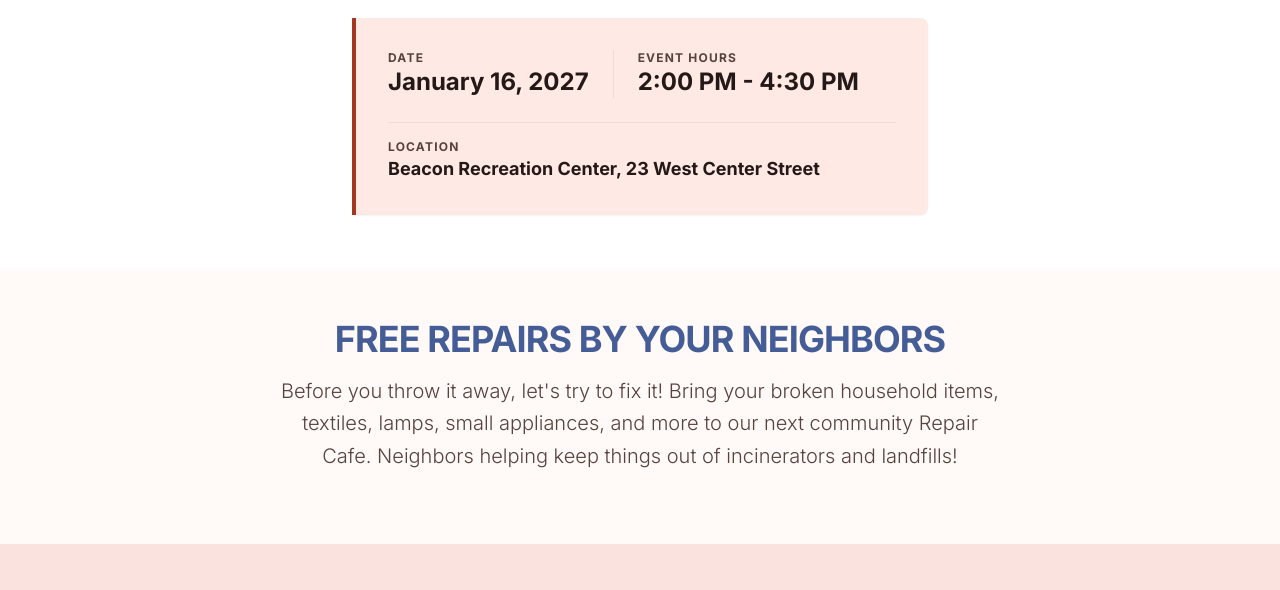
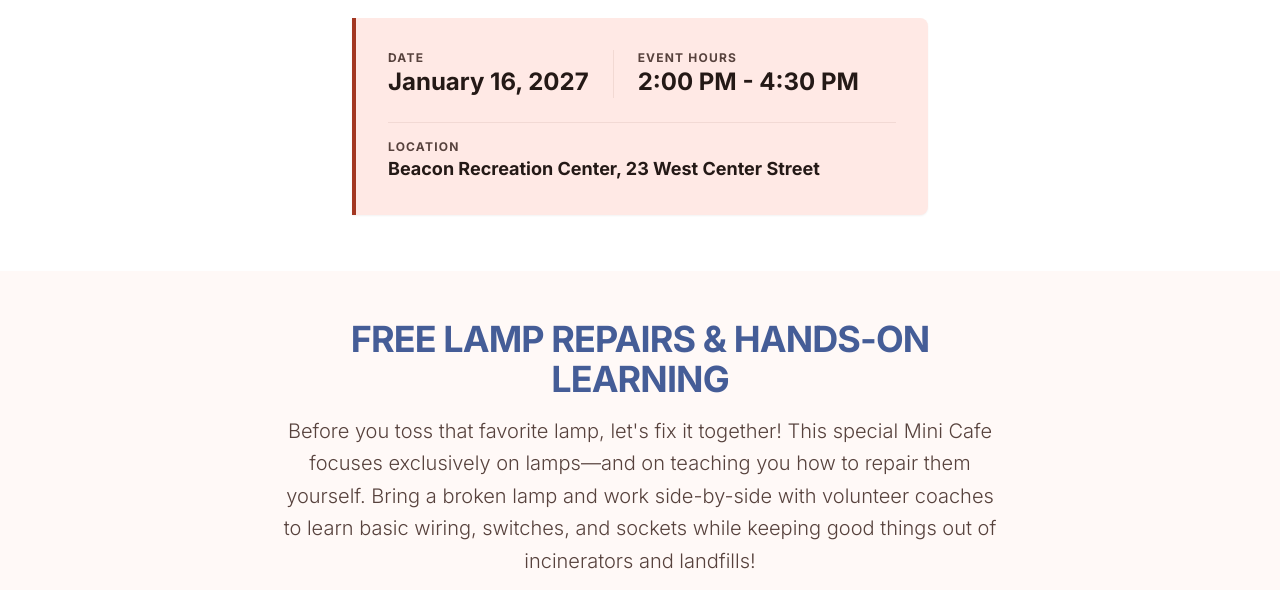
Before and after one commit to beacon-repair-cafe/web, an Astro site: page / in a window 1280 px wide. Shown: the part 177-767 px from the top of the page. Built offline with nearby package versions, Linux system fonts and the light colour scheme; Astro itself is replaced by a stand-in of ours.

Commit message:
Update Jan 2027 Mini Cafe headline and lamp-repair description

```diff
--- a/src/content/events/2027-next-repair-cafe.md
+++ b/src/content/events/2027-next-repair-cafe.md
@@ -5,8 +5,8 @@ sortDate: "2027-01-16"
 hours: "2:00 PM - 4:30 PM"
 location: "Beacon Recreation Center, 23 West Center Street"
 status: "upcoming"
-headline: "FREE REPAIRS BY YOUR NEIGHBORS"
-summary: "Before you throw it away, let's try to fix it! Bring your broken household items, textiles, lamps, small appliances, and more to our next community Repair Cafe. Neighbors helping keep things out of incinerators and landfills!"
+headline: "FREE LAMP REPAIRS & HANDS-ON LEARNING"
+summary: "Before you toss that favorite lamp, let's fix it together! This special Mini Cafe focuses exclusively on lamps—and on teaching you how to repair them yourself. Bring a broken lamp and work side-by-side with volunteer coaches to learn basic wiring, switches, and sockets while keeping good things out of incinerators and landfills!"
 volunteerUrl: "https://forms.gle/TqHY6SVxABCbC9UDA"
 subscribeUrl: "https://docs.google.com/forms/d/e/1FAIpQLSfvIZV0TCbNxahQkY5hoBEj6zOKqoN0odjUNIwgmPsST8akDA/viewform"
 assets: []
```
